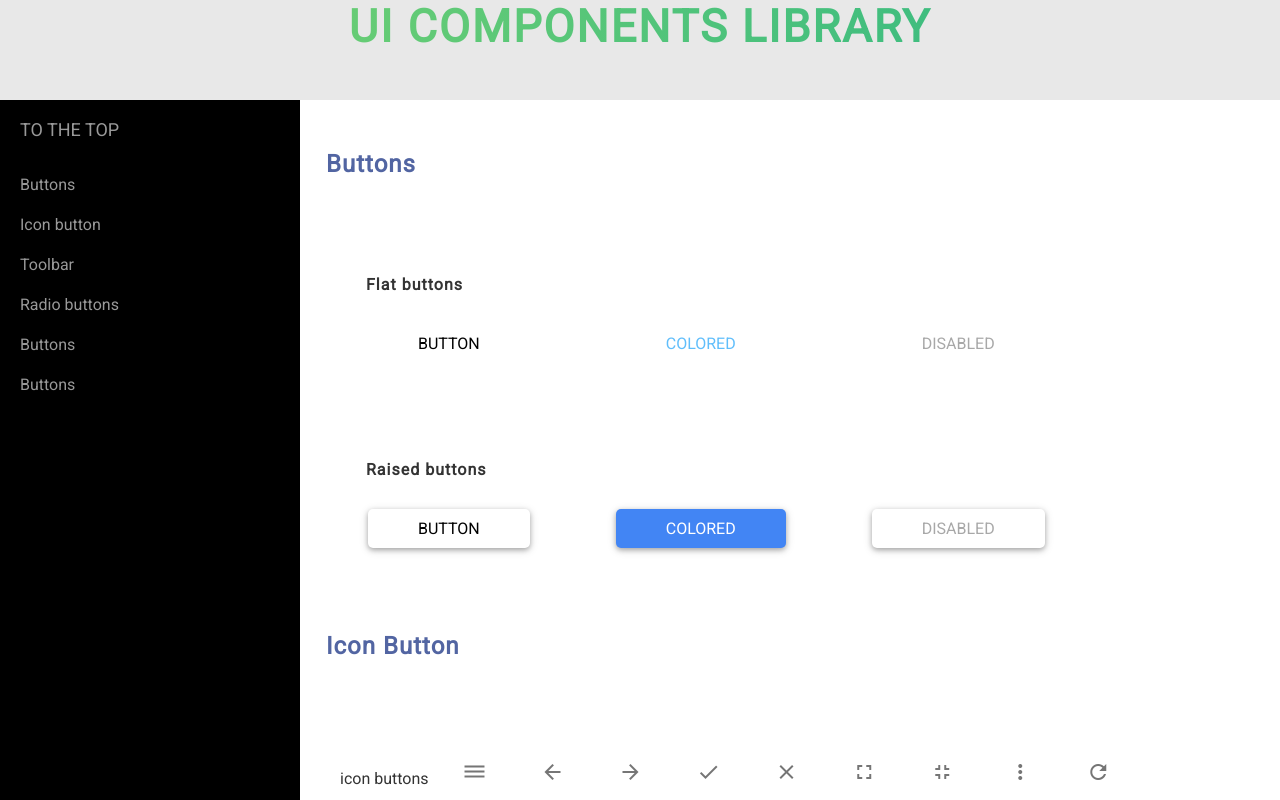
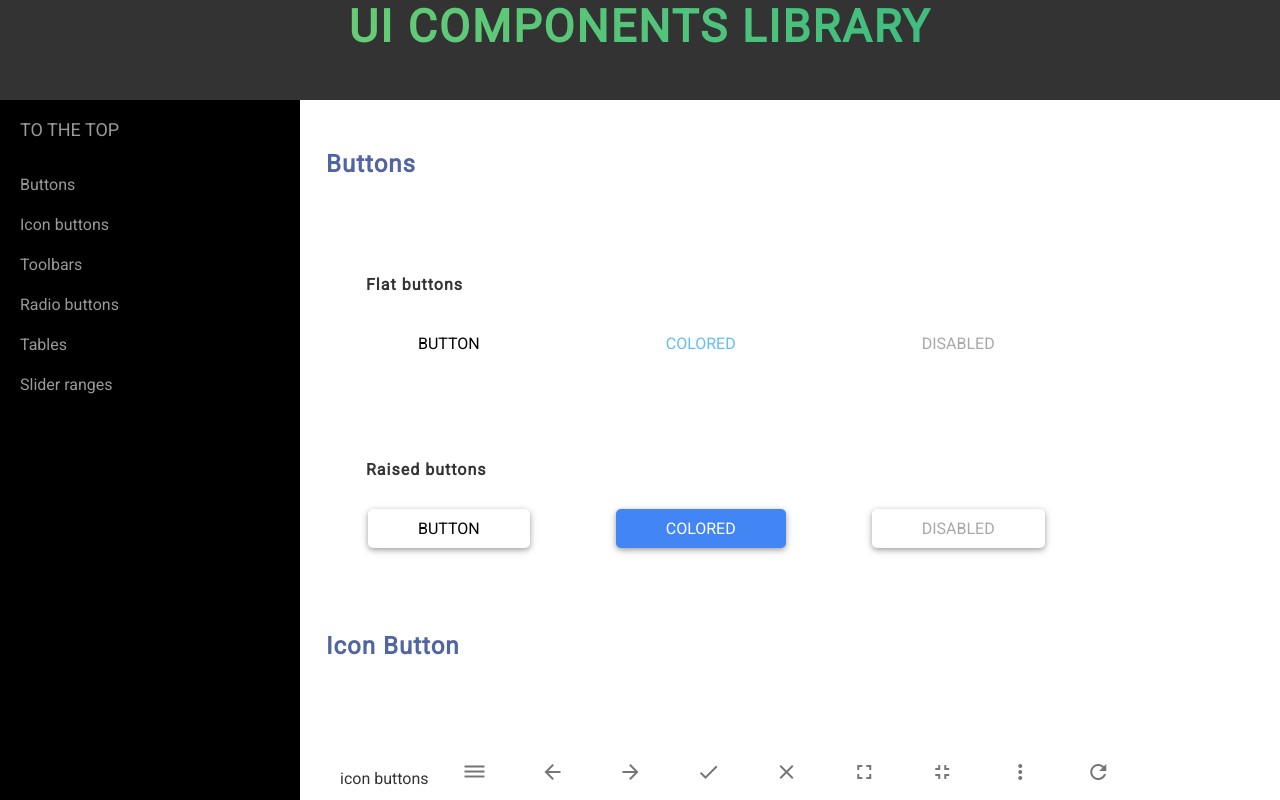
Before and after one commit to Stan0men/UI_library, a website: page src/index.pug in a window 1280 px wide. Shown: the top 800 px of the page. Drawn offline with nearby package versions, Linux system fonts and the light colour scheme; files that its build step writes are made by us from their sources.

Commit message:
add top-slogand && sidebar

```diff
--- a/src/examples/navbar.pug
+++ b/src/examples/navbar.pug
@@ -5,12 +5,12 @@ nav
         li
             a(href='#buttons') Buttons
         li
-            a(href='#icon-button') Icon button
+            a(href='#icon-button') Icon buttons
         li
-            a(href='#toolbar') Toolbar
+            a(href='#toolbar') Toolbars
         li
             a(href='#radioButton') Radio buttons
         li
-            a(href='#buttons') Buttons
+            a(href='#cardHeading') Tables
         li
-            a(href='#buttons') Buttons
+            a(href='#sliderRange') Slider ranges
--- a/src/examples/slider_range.pug
+++ b/src/examples/slider_range.pug
@@ -1,4 +1,4 @@
-div
+div#sliderRange
     .vo_slider
         .vo_wrapper_slider
             .vo_slider_track_wrapper
--- a/src/examples/сard_heading_calories.pug
+++ b/src/examples/сard_heading_calories.pug
@@ -1,6 +1,6 @@
 include _mixin_button
 
-.vo_data_tables
+.vo_data_tables#cardHeading
     .vo_wrapper_calories
         .vo_wrapper_calories_component.vo_wrapper_calories_component_border
             h3.vo_calories_header Card Heading
--- a/src/scss/layout.scss
+++ b/src/scss/layout.scss
@@ -5,7 +5,7 @@
   left: 0;
   width: 100vw;
   height: 100px;
-  background-color: #e8e8e8;
+  background-color: #333333;
   z-index: 1;
 
 
@@ -31,7 +31,6 @@ nav {
   top: 100px;
   height: 100vh;
   width: 20vw;
-  background-color: lightgrey;
   z-index: 0;
   left: 0;
 
```
Also changed, not shown: dist/css/main.css, dist/examples/icon-button.html (deleted), dist/examples/navbar.html, dist/examples/slider_range.html, dist/examples/tooltips.html (deleted), dist/examples/сard_heading_calories.html, dist/index.html.
